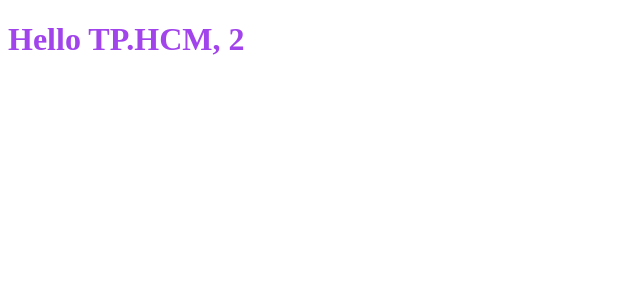
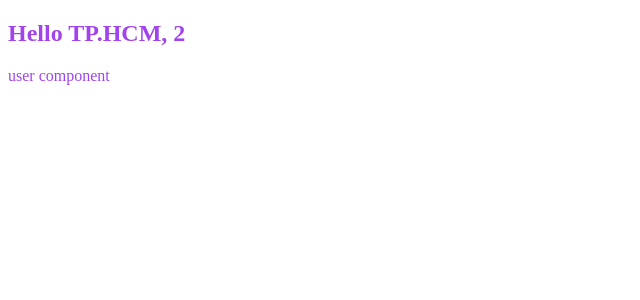
Before and after one commit to hnk005/Learn-Angular18, an Angular app: page / in a window 1280 px wide. Shown: the top 300 px of the page, without its empty margins (0-640 px from the left). Built offline with nearby package versions, Linux system fonts and the light colour scheme.

Commit message:
Complete compose components

```diff
--- a/src/app/app.component.html
+++ b/src/app/app.component.html
@@ -1 +1,4 @@
-<h1>Hello {{ city }}, {{ 1 + 1 }}</h1>
+<section>
+  <h1>Hello {{ city }}, {{ 1 + 1 }}</h1>
+  <app-user></app-user>
+</section>
--- a/src/app/app.component.ts
+++ b/src/app/app.component.ts
@@ -1,7 +1,9 @@
 import { Component } from '@angular/core';
+import { UserComponent } from './components/user/user.component';
 
 @Component({
   selector: 'app-root',
+  imports: [UserComponent],
   templateUrl: './app.component.html',
   styleUrl: './app.component.css',
 })
--- /dev/null
+++ b/src/app/components/user/user.component.html
@@ -0,0 +1 @@
+<p>user component</p>
```
Also changed, not shown: src/app/components/user/user.component.ts (added, +11 -0 lines), src/app/components/user/user.component.css (added), 1 other file (tests, documents, lock files or other folders).
